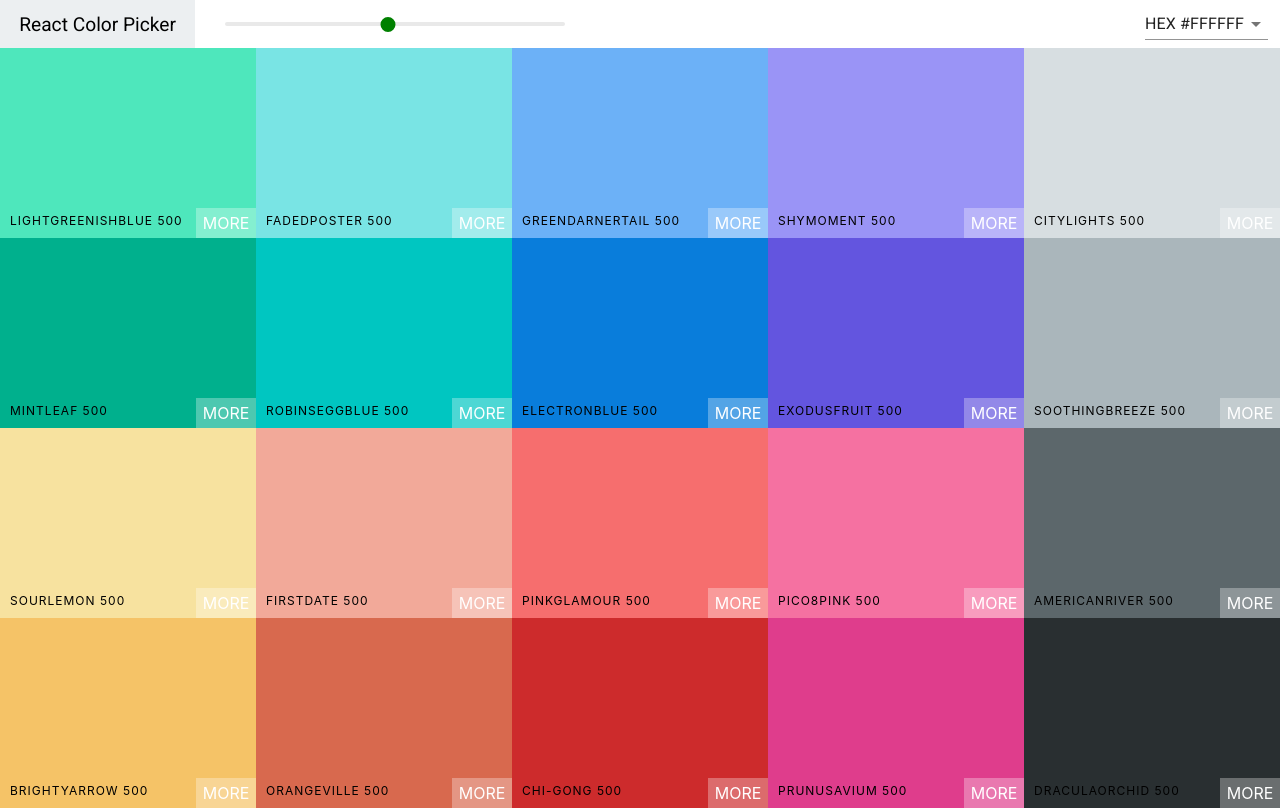
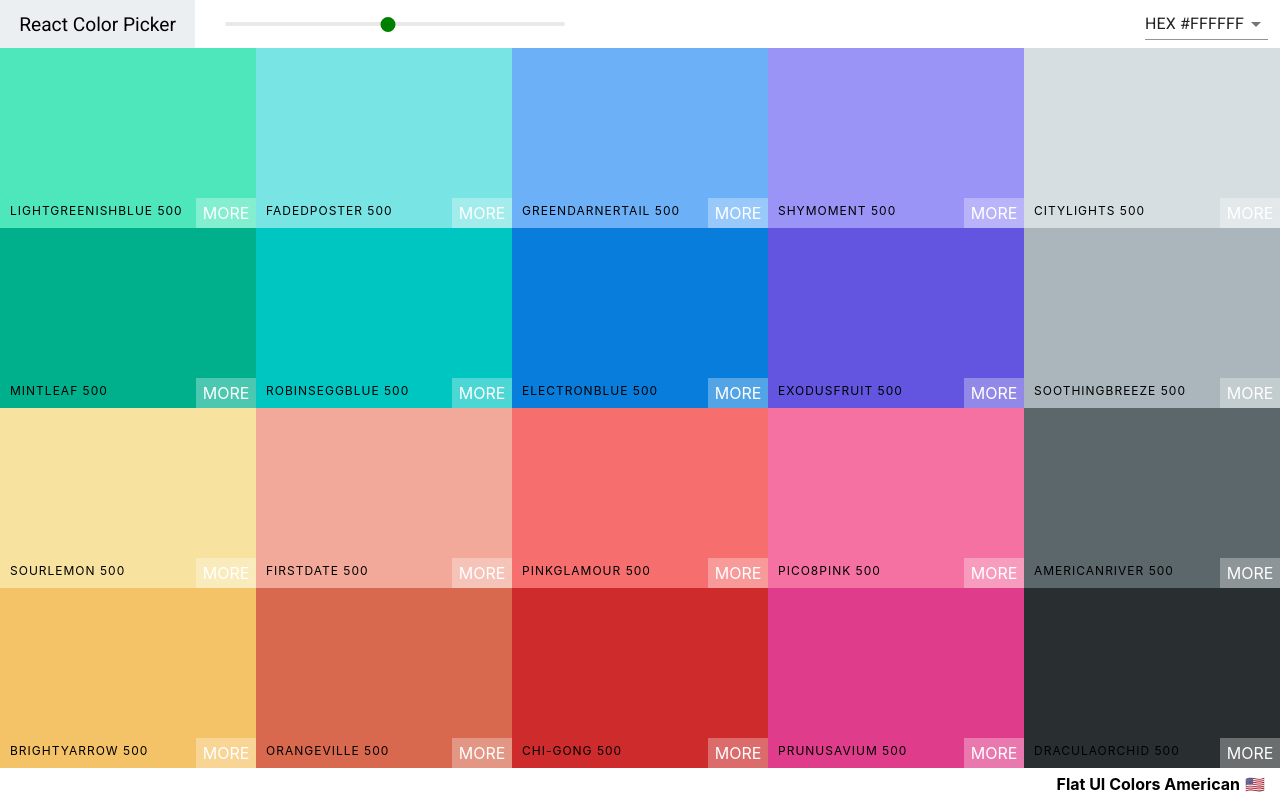
Before and after one commit to NickCallaghan/colors-ui, a React (Create React App) app: page /palette/flat-ui-colors-american in a window 1280 px wide. Built offline with nearby package versions, Linux system fonts and the light colour scheme.

Commit message:
Adding back missing foorter

```diff
--- a/src/Components/Palette/Palette.js
+++ b/src/Components/Palette/Palette.js
@@ -10,7 +10,7 @@
     format: "hex"
   };
 
-  handleSliderChange = (colorValue) => {
+  handleSliderChange = colorValue => {
     this.setState({ colorValue });
   };
 
@@ -19,9 +19,10 @@
   };
 
   render() {
+    const { paletteName, emoji } = this.props.palette;
     const colorBoxes = this.props.palette.colors[
       this.state.colorValue
-    ].map((color) => (
+    ].map(color => (
       <ColorBox name={color.name} background={color.hex} key={color.hex} />
     ));
     return (
@@ -33,6 +34,10 @@
           changeFormat={this.changeFormat}
         />
         <div className="Palette-colors">{colorBoxes}</div>
+        <footer className="palette-footer">
+          {paletteName}
+          <span className="emoji">{emoji}</span>
+        </footer>
       </div>
     );
   }
--- a/src/Components/Palette/Palette.scss
+++ b/src/Components/Palette/Palette.scss
@@ -8,10 +8,23 @@
 }
 
 .Palette-colors {
-  height: 95vh;
+  height: 90vh;
   display: flex;
   flex-wrap: wrap;
   margin-bottom: 0;
   flex-direction: row;
   flex: 1 1;
 }
+
+.palette-footer {
+  display: flex;
+  justify-content: flex-end;
+  align-items: center;
+  height: 4vh;
+  font-weight: bold;
+  margin-right: 15px;
+  .emoji {
+    display: inline-block;
+    margin-left: 5px;
+  }
+}
```
